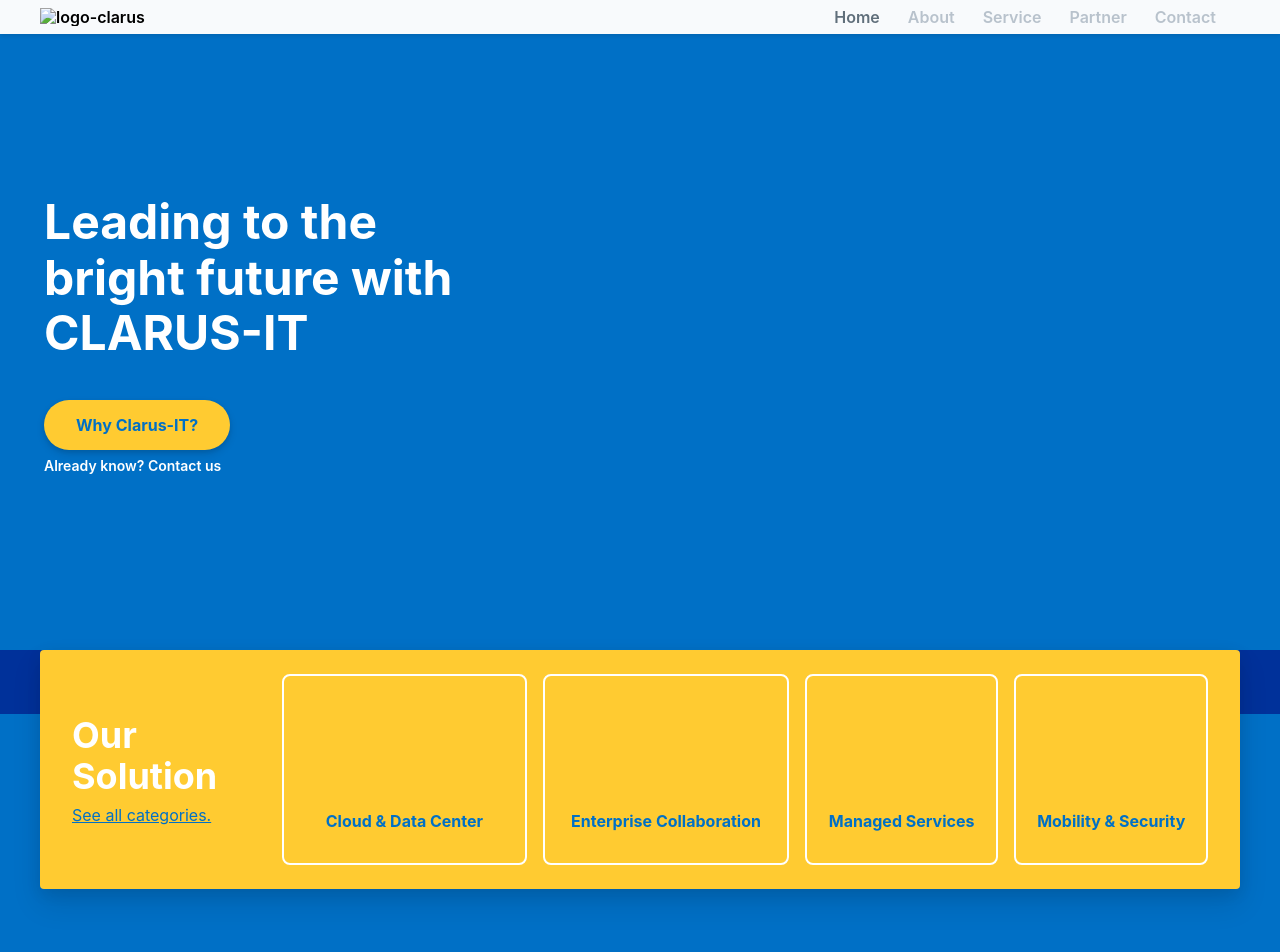
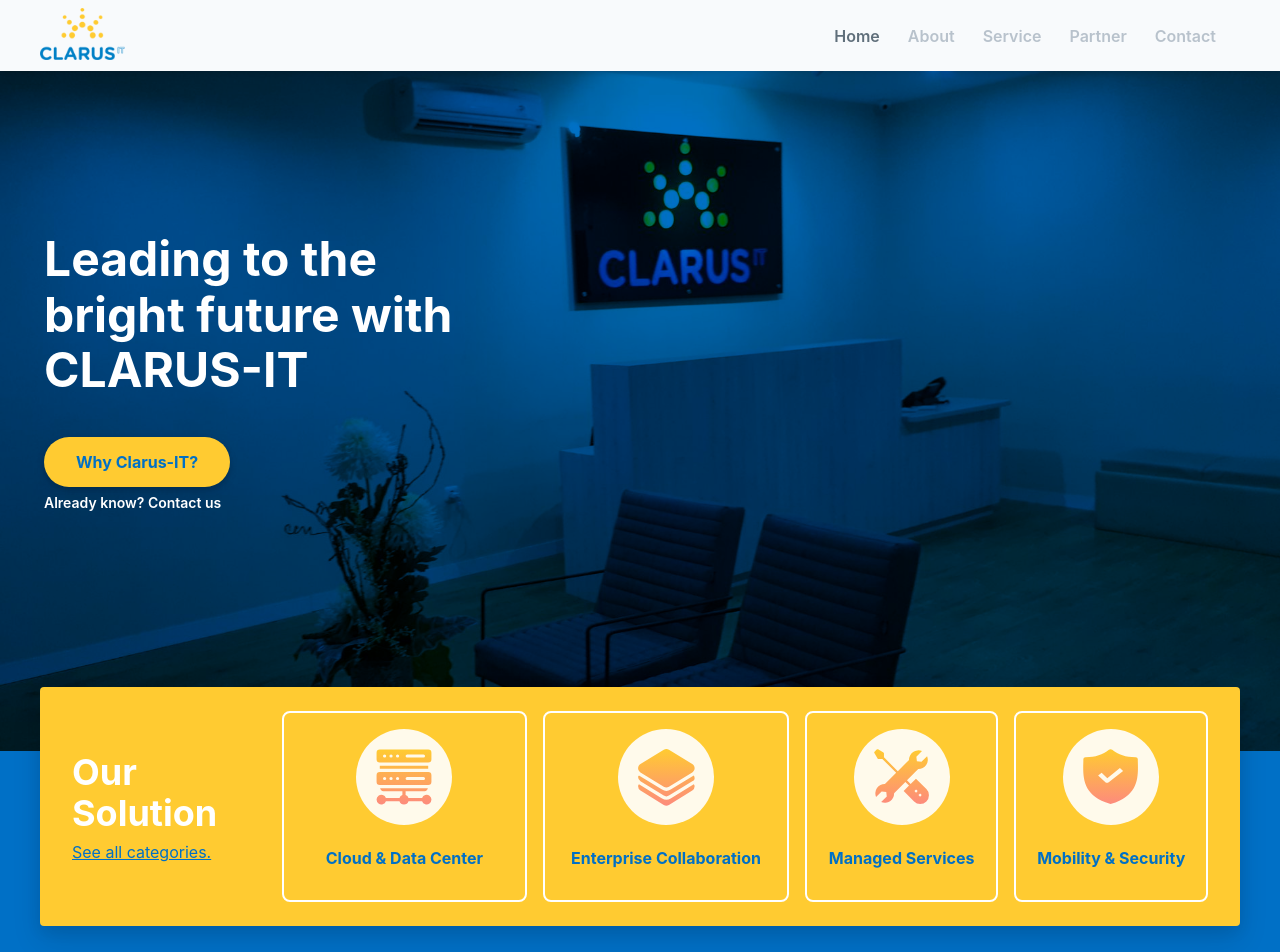
Before and after one commit to zected/clarustw, a website: page index.html in a window 1280 px wide. Shown: the top 952 px of the page. Drawn offline with Linux system fonts and the light colour scheme; the site is published under a folder, as on GitHub Pages, so addresses that start at the root find nothing; files whose address does not match are found by name.

Commit message:
update path

```diff
--- a/index.html
+++ b/index.html
@@ -15,7 +15,7 @@
     <nav id="navbar" class="bg-grey-lightest w-full">
         <div class="container m-auto py-2">
             <ul class="list-reset flex items-center font-semibold">
-                <li><a href="#"><img id="logo" src="/asset/img/logo.png" alt="logo-clarus"></a></li>
+                <li><a href="#"><img id="logo" src="./asset/img/logo.png" alt="logo-clarus"></a></li>
                 <!-- <div class="block lg:hidden">
                     <button class="flex items-center border">
                         <svg class="fill-current h-3 w-3" viewBox="0 0 20 20" xmlns="http://www.w3.org/2000/svg"><title>Menu</title><path d="M0 3h20v2H0V3zm0 6h20v2H0V9zm0 6h20v2H0v-2z"/></svg>
@@ -54,7 +54,7 @@
             </div>
             <div class="w-1/4 s:w-full px-2 py-4 flex-col">
                 <div class="flex-1 flex flex-col justify-center items-center border-2 border-white rounded-lg p-4 w-auto">
-                    <img class="h-24 s:h-16" src="/asset/icon/icon-cloud.svg" alt="">
+                    <img class="h-24 s:h-16" src="./asset/icon/icon-cloud.svg" alt="">
                     <div class="py-4 mt-2 flex-1 flex-col justify-between items-center text-center">
                         <h4>Cloud &amp; Data Center</h4>
                     </div>
@@ -62,7 +62,7 @@
             </div>
             <div class="w-1/4 s:w-full px-2 py-4 flex-col">
                 <div class="flex-1 flex flex-col justify-center items-center border-2 border-white rounded-lg p-4 w-auto">
-                    <img class="h-24 s:h-16" src="/asset/icon/app.svg" alt="">
+                    <img class="h-24 s:h-16" src="./asset/icon/app.svg" alt="">
                     <div class="py-4 mt-2 flex-1 flex-col justify-between items-center text-center">
                         <h4>Enterprise Collaboration</h4>
                     </div>
@@ -70,7 +70,7 @@
             </div>
             <div class="w-1/5 s:w-full px-2 py-4">
                 <div class="flex-1 flex flex-col justify-center items-center border-2 border-white rounded-lg p-4 w-auto">
-                    <img class="h-24 s:h-16" src="/asset/icon/manage.svg" alt="">
+                    <img class="h-24 s:h-16" src="./asset/icon/manage.svg" alt="">
                     <div class="py-4 mt-2 flex-1 flex-col justify-between items-center text-center">
                         <h4>Managed Services</h4>
                     </div>
@@ -78,7 +78,7 @@
             </div>
             <div class="w-1/5 s:w-full px-2 py-4">
                 <div class="flex-1 flex flex-col justify-center items-center border-2 border-white rounded-lg p-4 ">
-                    <img class="h-24 s:h-16" src="/asset/icon/security.svg" alt="">
+                    <img class="h-24 s:h-16" src="./asset/icon/security.svg" alt="">
                     <div class="py-4 mt-2 flex-1 flex-col justify-between items-center text-center">
                         <h4>Mobility &amp; Security</h4>
                     </div>
@@ -125,7 +125,7 @@
     <div class="container mx-auto py-20 text-center">
         <h1 class="font-bold text-center text-4xl s:text-2xl">Our Partner</h1>
         <div class="mt-16 mb-6">
-            <img src="/asset/img/partner.png" alt="partner">
+            <img src="./asset/img/partner.png" alt="partner">
         </div>
     </div>
 </div>
--- a/src/main.css
+++ b/src/main.css
@@ -67,7 +67,7 @@
 }
 
 .intro {
-    background-image: url("/asset/img/bg-clarus2.jpg");
+    background-image: url("./asset/img/bg-clarus2.jpg");
     background-position: center;
     background-size: cover;
     background-repeat: no-repeat;
```
Also changed, not shown: build/main.css, dist/main.css.
